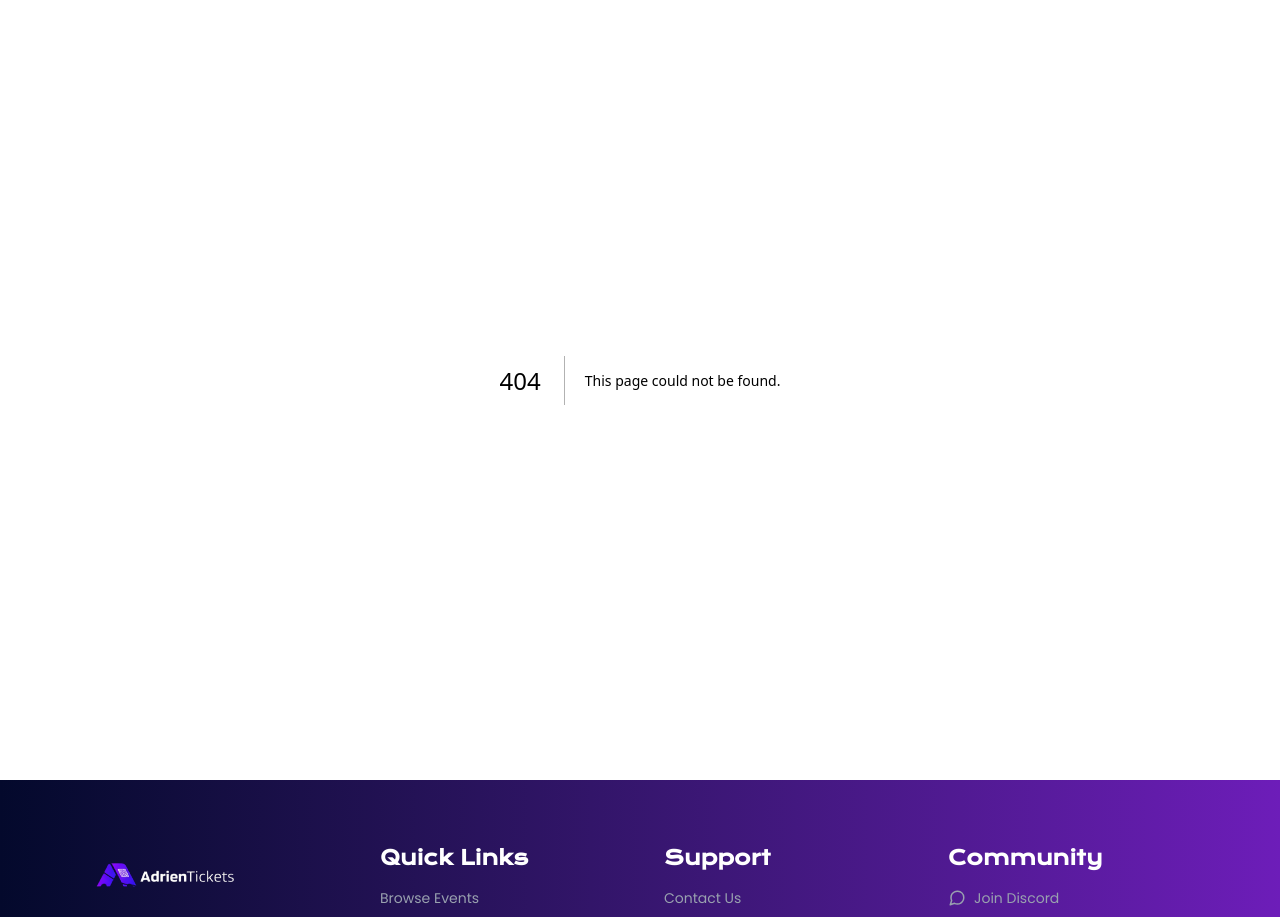
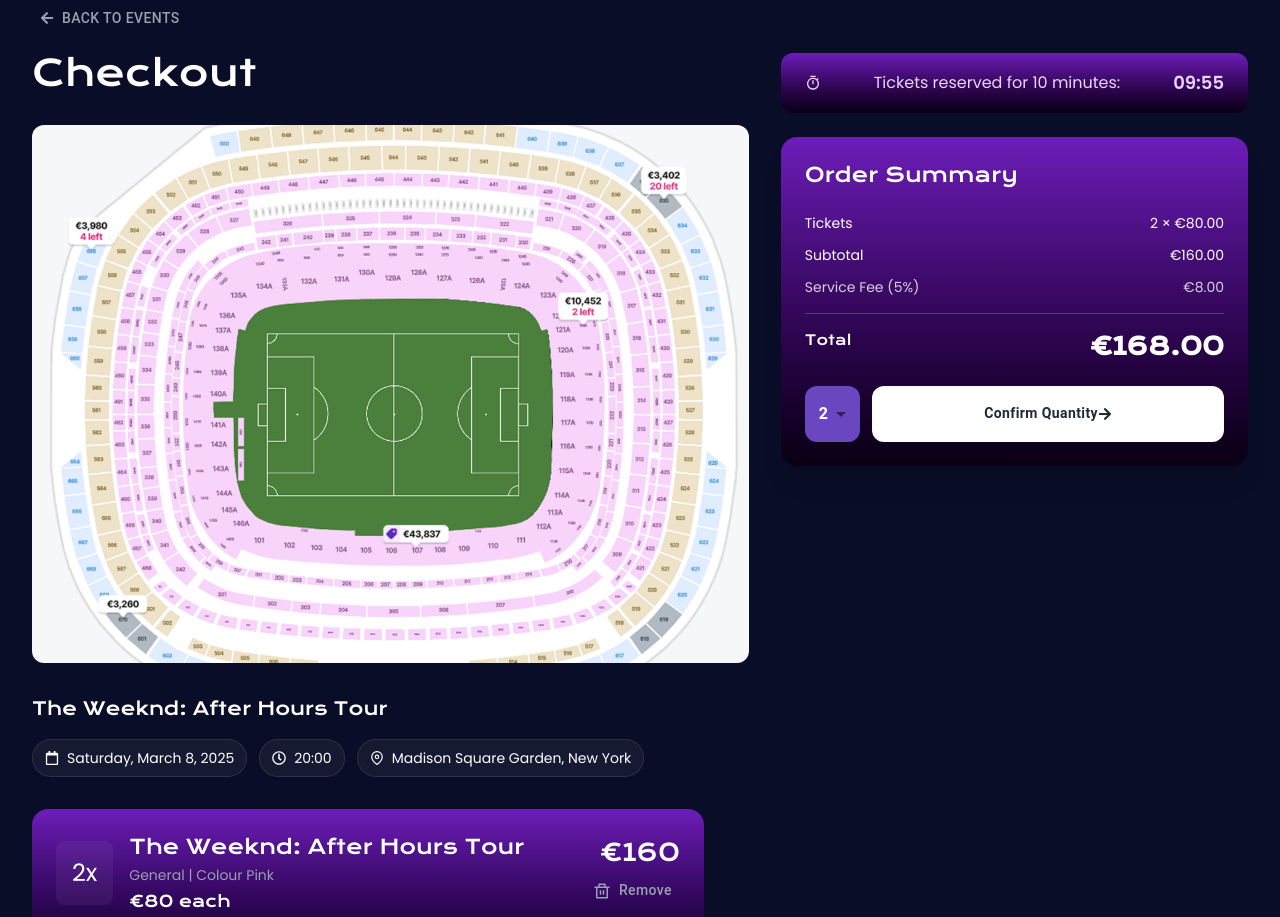
Before and after one commit to sparktechagency/ticket-booking-website, a Next.js app: page /purchase-details in a window 1280 px wide. Before the commit this address had no page. Shown: the part 100-1017 px from the top of the page. Built offline with nearby package versions, Linux system fonts and the light colour scheme.

Commit message:
Added Purchase Details Page

```diff
--- a/src/app/event-details/[id]/page.jsx
+++ b/src/app/event-details/[id]/page.jsx
@@ -44,7 +44,7 @@
 
   return (
     <>
-      <div className="min-h-screen bg-gradient-to-br from-[#060b2c] via-[#070a2a] to-[#050820] text-white px-4 py-6 md:px-10">
+      <div className="min-h-screen bg-linear-to-br from-[#060b2c] via-[#070a2a] to-[#050820] text-white px-4 py-6 md:px-10">
         <div className="max-w-7xl mx-auto">
           {/* Back */}
           <Link
@@ -104,7 +104,7 @@
               />
 
               {/* Help Card */}
-              <div className="rounded-xl bg-gradient-to-br from-[#0c123f] to-[#0a0f33] p-5 border border-white/10">
+              <div className="rounded-xl bg-linear-to-br from-[#0c123f] to-[#0a0f33] p-5 border border-white/10">
                 <p className="mb-1">Need help deciding?</p>
                 <p className="text-xs sm:text-sm text-gray-400 mb-4">
                   Our concierge team is online. Chat with us directly for seat
--- /dev/null
+++ b/src/app/purchase-details/page.jsx
@@ -0,0 +1,259 @@
+"use client";
+
+import React, { useEffect, useState } from "react";
+import { motion } from "framer-motion";
+import {
+  FaArrowLeft,
+  FaArrowRight,
+  FaRegCalendar,
+  FaRegClock,
+} from "react-icons/fa";
+import { FiMapPin } from "react-icons/fi";
+import { RiDeleteBinLine, RiTimerLine } from "react-icons/ri";
+import { MdOutlineShield } from "react-icons/md";
+
+import Image from "next/image";
+import { TicketPlan } from "../../../public/Images/AllImages";
+import { Poppins } from "next/font/google";
+import { Button, MenuItem, Select } from "@mui/material";
+
+const poppins = Poppins({
+  weight: ["400", "500", "600"],
+  subsets: ["latin"],
+});
+
+export default function CheckoutPage() {
+  const [timer, setTimer] = useState(600);
+
+  useEffect(() => {
+    if (timer <= 0) return;
+    const interval = setInterval(() => {
+      setTimer((prev) => prev - 1);
+    }, 1000);
+    return () => clearInterval(interval);
+  }, [timer]);
+
+  const formatTime = (seconds) => {
+    const mins = Math.floor(seconds / 60)
+      .toString()
+      .padStart(2, "0");
+    const secs = (seconds % 60).toString().padStart(2, "0");
+    return `${mins}:${secs}`;
+  };
+
+  return (
+    <div className="min-h-screen bg-[#0a0d27] text-white px-4 sm:px-6 lg:px-8 py-5">
+      <main className="max-w-7xl mx-auto pb-12">
+        {/* Back Button */}
+        <Button
+          sx={{
+            display: "flex",
+            alignItems: "center",
+            gap: "8px",
+            color: "#99A1AF",
+            fontSize: "14px",
+            mb: 2,
+          }}
+        >
+          <FaArrowLeft />
+          Back to events
+        </Button>
+
+        {/* Grid */}
+        <div className="grid grid-cols-1 lg:grid-cols-5 gap-6 lg:gap-8">
+          {/* LEFT COLUMN */}
+          <div className="lg:col-span-3 space-y-3 sm:space-y-8">
+            <h1 className="text-lg sm:text-3xl md:text-4xl">Checkout</h1>
+
+            {/* Stadium Image */}
+            <motion.div
+              initial={{ opacity: 0, scale: 0.95 }}
+              animate={{ opacity: 1, scale: 1 }}
+              transition={{ duration: 0.4 }}
+              className="w-full max-w-full sm:max-w-xl md:max-w-2xl lg:max-w-3xl mx-auto"
+            >
+              <Image
+                src={TicketPlan}
+                alt="Seating Map"
+                width={800}
+                height={400}
+                className="w-full h-auto object-contain rounded-xl"
+                priority
+              />
+            </motion.div>
+
+            {/* Event Info */}
+            <div className="space-y-4">
+              <h2 className="text-sm sm:text-lg">
+                The Weeknd: After Hours Tour
+              </h2>
+
+              <div className="flex flex-wrap gap-3">
+                <InfoChip
+                  icon={<FaRegCalendar />}
+                  text="Saturday, March 8, 2025"
+                />
+                <InfoChip icon={<FaRegClock />} text="20:00" />
+                <InfoChip
+                  icon={<FiMapPin />}
+                  text="Madison Square Garden, New York"
+                />
+              </div>
+            </div>
+
+            {/* Ticket Card */}
+            <motion.div
+              initial={{ opacity: 0, y: 20 }}
+              animate={{ opacity: 1, y: 0 }}
+              className="bg-linear-to-b from-[#6D1DB9] to-[#1a0238] rounded-2xl p-4 sm:p-6 w-full max-w-2xl"
+            >
+              <div className="flex flex-col sm:flex-row sm:items-center sm:justify-between gap-4 sm:gap-6">
+                {/* Left section - Ticket info */}
+                <div className="flex flex-row sm:flex-row items-start sm:items-center gap-3 sm:gap-4 flex-1">
+                  {/* Quantity badge */}
+                  <div className="bg-[#FFFFFF0D] p-3 sm:p-4 rounded-lg shrink-0">
+                    <p className={`${poppins.className} text-xl sm:text-2xl`}>
+                      2x
+                    </p>
+                  </div>
+
+                  {/* Event details */}
+                  <div className="flex flex-col gap-1 min-w-0">
+                    <p className="text-sm sm:text-base xl:text-xl truncate">
+                      The Weeknd: After Hours Tour
+                    </p>
+                    <p
+                      className={`${poppins.className} text-xs sm:text-sm text-[#99A1AF]`}
+                    >
+                      General | Colour Pink
+                    </p>
+                    <p className="text-sm sm:text-base">€80 each</p>
+                  </div>
+                </div>
+
+                {/* Right section - Price and actions */}
+                <div className="flex flex-row sm:flex-col items-center sm:items-end justify-between sm:justify-start gap-2 sm:gap-1 shrink-0">
+                  <p className="text-xl xl:text-2xl">€160</p>
+                  <Button
+                    sx={{
+                      textTransform: "none",
+                      color: "#99A1AF",
+                      fontSize: { xs: "12px", sm: "14px" },
+                    }}
+                  >
+                    <RiDeleteBinLine className="mr-1 sm:mr-2 text-base sm:text-lg" />
+                    <span className="hidden sm:block">Remove</span>
+                    <span className="block sm:hidden">Del</span>
+                  </Button>
+                </div>
+              </div>
+            </motion.div>
+
+            {/* Buyer Guarantee */}
+            <div className="bg-[#FFFFFF0D] border border-[#FFFFFF1A] rounded-2xl p-3 sm:p-6 flex gap-2 sm:gap-4 max-w-2xl">
+              <MdOutlineShield className="sm:text-2xl text-[#22D3EE]" />
+              <div>
+                <h3 className="text-xs sm:text-lg mb-1">
+                  Buyer Guarantee Protected
+                </h3>
+                <p
+                  className={`${poppins.className} text-[10px] sm:text-sm text-[#99A1AF]`}
+                >
+                  If your event gets cancelled, we&apos;re committed to making
+                  it right. Full refunds are processed within 5-7 business days
+                  for any cancelled events.
+                </p>
+              </div>
+            </div>
+          </div>
+
+          {/* RIGHT COLUMN */}
+          <div className="lg:col-span-2 mt-8 lg:mt-0 space-y-6">
+            {/* Timer */}
+            <div
+              className={`${poppins.className} flex flex-col sm:flex-row items-center justify-between gap-2 sm:gap-4 text-center  px-6 py-4 bg-linear-to-b from-[#6D1DB9] to-[#090014] rounded-xl text-[#E9D5FF]`}
+            >
+              <RiTimerLine />
+              <p className="text-sm sm:text-base">
+                Tickets reserved for 10 minutes:
+              </p>
+              <span className="font-semibold text-lg">{formatTime(timer)}</span>
+            </div>
+
+            {/* Order Summary */}
+            <div className="bg-linear-to-b from-[#6D1DB9] to-[#090014] rounded-2xl p-6 shadow-xl lg:sticky lg:top-6">
+              <h2 className="text-xl mb-6">Order Summary</h2>
+
+              <div className="space-y-4 mb-6 text-sm">
+                <div className={`${poppins.className} space-y-3`}>
+                  <div className="flex justify-between">
+                    <span>Tickets</span>
+                    <span>2 × €80.00</span>
+                  </div>
+                  <div className="flex justify-between">
+                    <span>Subtotal</span>
+                    <span>€160.00</span>
+                  </div>
+                  <div className="flex justify-between opacity-80">
+                    <span>Service Fee (5%)</span>
+                    <span>€8.00</span>
+                  </div>
+                </div>
+
+                <div className="border-t border-white/20 pt-4 flex justify-between">
+                  <span>Total</span>
+                  <span className="sm:text-2xl font-semibold">€168.00</span>
+                </div>
+              </div>
+
+              <div className="flex flex-row gap-3">
+                <Select
+                  defaultValue={2}
+                  sx={{
+                    bgcolor: "#6b46c1",
+                    color: "white",
+                    borderRadius: "12px",
+                    fontWeight: 600,
+                    "& fieldset": { border: "none" },
+                  }}
+                >
+                  {[1, 2, 3, 4, 5, 6].map((n) => (
+                    <MenuItem key={n} value={n}>
+                      {n}
+                    </MenuItem>
+                  ))}
+                </Select>
+
+                <Button
+                  fullWidth
+                  sx={{
+                    bgcolor: "white",
+                    color: "#1f2937",
+                    fontWeight: 600,
+                    textTransform: "none",
+                    py: 1.5,
+                    borderRadius: "12px",
+                  }}
+                >
+                  Confirm Quantity <FaArrowRight />
+                </Button>
+              </div>
+            </div>
+          </div>
+        </div>
+      </main>
+    </div>
+  );
+}
+
+/* Helper Component */
+function InfoChip({ icon, text }) {
+  return (
+    <div
+      className={`${poppins.className} flex items-center gap-2 bg-[#FFFFFF0D] px-3 py-2 rounded-full border border-[#FFFFFF1A] text-xs sm:text-sm`}
+    >
+      {icon}
+      <span>{text}</span>
+    </div>
+  );
+}
--- a/src/components/Modals/PriceLockModal.jsx
+++ b/src/components/Modals/PriceLockModal.jsx
@@ -10,7 +10,7 @@
   useEffect(() => {
     const timer = setTimeout(() => {
       onClose();
-      router.push("/checkout");
+      router.push("/purchase-details");
     }, 3000); // 3 seconds
 
     return () => clearTimeout(timer);
@@ -30,7 +30,7 @@
         animate={{ scale: 1, y: 0 }}
         exit={{ scale: 0.92, y: 20 }}
         transition={{ duration: 0.25 }}
-        className="w-[90%] max-w-md rounded-xl bg-gradient-to-br from-[#1b0634] to-[#12072a] p-6 border border-white/10 text-white"
+        className="w-[90%] max-w-md rounded-xl bg-linear-to-br from-[#1b0634] to-[#12072a] p-6 border border-white/10 text-white"
       >
         <div className="flex flex-col items-center text-center">
           <div className="mb-4 flex h-12 w-12 items-center justify-center rounded-lg bg-purple-600">
--- a/src/components/Modals/PurchaseLockModal.jsx
+++ b/src/components/Modals/PurchaseLockModal.jsx
@@ -17,7 +17,7 @@
         animate={{ scale: 1, y: 0 }}
         exit={{ scale: 0.92, y: 20 }}
         transition={{ duration: 0.25 }}
-        className="w-[90%] max-w-md rounded-xl bg-gradient-to-br from-[#1b0634] to-[#12072a] p-6 border border-white/10 text-white"
+        className="w-[90%] max-w-md rounded-xl bg-linear-to-br from-[#1b0634] to-[#12072a] p-6 border border-white/10 text-white"
       >
         <div className="flex flex-col items-center text-center">
           <div className="mb-4 flex h-12 w-12 items-center justify-center rounded-lg bg-purple-600">
--- a/src/components/Modals/TicketQuantityModal.jsx
+++ b/src/components/Modals/TicketQuantityModal.jsx
@@ -20,7 +20,7 @@
         animate={{ opacity: 1, scale: 1, y: 0 }}
         exit={{ opacity: 0, scale: 0.9 }}
         transition={{ duration: 0.35, ease: "easeOut" }}
-        className="relative w-full max-w-md rounded-2xl border border-white/10 bg-gradient-to-br from-[#120033] via-[#1b004b] to-[#0b0020] p-6 shadow-2xl"
+        className="relative w-full max-w-md rounded-2xl border border-white/10 bg-linear-to-br from-[#120033] via-[#1b004b] to-[#0b0020] p-6 shadow-2xl"
       >
         {/* Close */}
         <Button
--- a/src/components/utils/TicketCard.jsx
+++ b/src/components/utils/TicketCard.jsx
@@ -16,7 +16,7 @@
         className="relative overflow-hidden rounded-xl border border-white/10 bg-gradient-to-br from-[#0c123f] to-[#0a0f33] p-5 w-full"
       >
         <div
-          className={`absolute left-0 top-0 h-full w-1 bg-gradient-to-b ${accent}`}
+          className={`absolute left-0 top-0 h-full w-1 bg-linear-to-b ${accent}`}
         />
 
         <div className="flex items-center justify-between">
```
